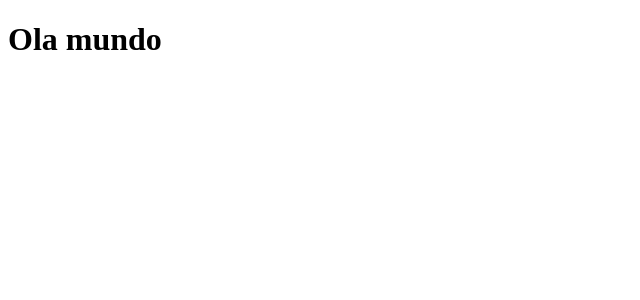
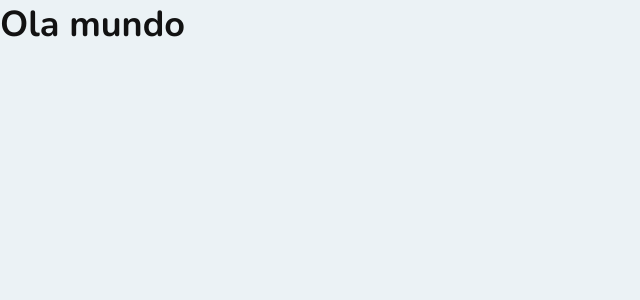
Before and after one commit to ericsonmoreira/ffit-frontend, a React (Create React App) app: page / in a window 1280 px wide. Shown: the top 300 px of the page, without its empty margins (0-640 px from the left). Built offline with nearby package versions, Linux system fonts and the light colour scheme.

Commit message:
add styled-components and nunito font

```diff
--- a/package.json
+++ b/package.json
@@ -13,6 +13,7 @@
     "react": "^16.14.0",
     "react-dom": "^16.14.0",
     "react-scripts": "3.4.3",
+    "styled-components": "^5.2.0",
     "typescript": "~3.7.2"
   },
   "scripts": {
@@ -35,5 +36,8 @@
       "last 1 firefox version",
       "last 1 safari version"
     ]
+  },
+  "devDependencies": {
+    "@types/styled-components": "^5.1.4"
   }
 }
--- a/public/index.html
+++ b/public/index.html
@@ -7,6 +7,10 @@
       name="description"
       content="Web site created using create-react-app"
     />
+    <link
+      href="https://fonts.googleapis.com/css2?family=Nunito:wght@600;700;800&display=swap"
+      rel="stylesheet"
+    />
     <title>Catalottone</title>
   </head>
   <body>
--- a/src/index.tsx
+++ b/src/index.tsx
@@ -1,9 +1,11 @@
 import React from "react";
 import ReactDOM from "react-dom";
 import App from "./App";
+import { GlobalStyle } from "./styles/global";
 
 ReactDOM.render(
   <React.StrictMode>
+    <GlobalStyle />
     <App />
   </React.StrictMode>,
   document.getElementById("root")
--- /dev/null
+++ b/src/styles/global.ts
@@ -0,0 +1,16 @@
+import { createGlobalStyle } from "styled-components";
+
+export const GlobalStyle = createGlobalStyle`
+  * {
+    margin: 0;
+    padding: 0;
+    box-sizing: border-box;
+  }
+  body {
+    color: #121212;
+    background: #EBF2F5;
+  }
+  body, input, button, textarea {
+    font: 600 18px 'Nunito', sans-serif;
+  }
+`;
```
Also changed, not shown: 1 other file (tests, documents, lock files or other folders).
